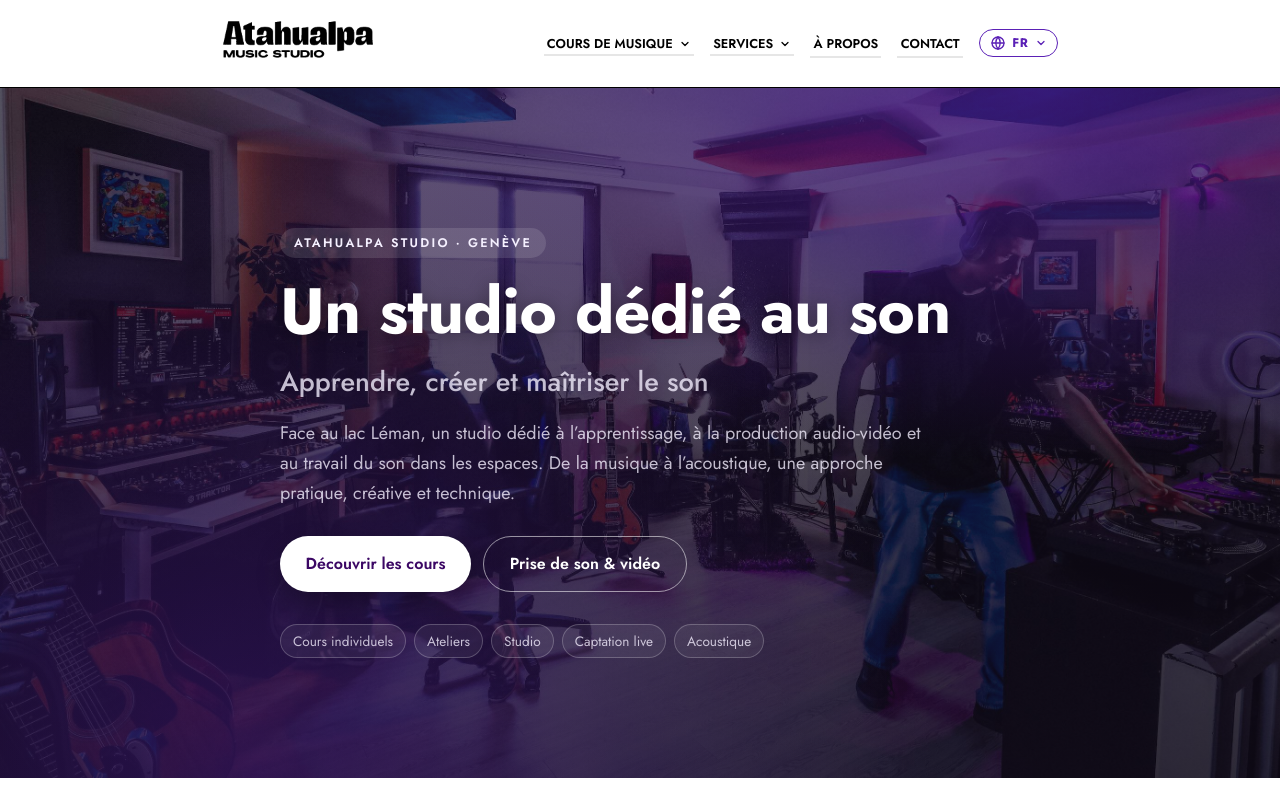
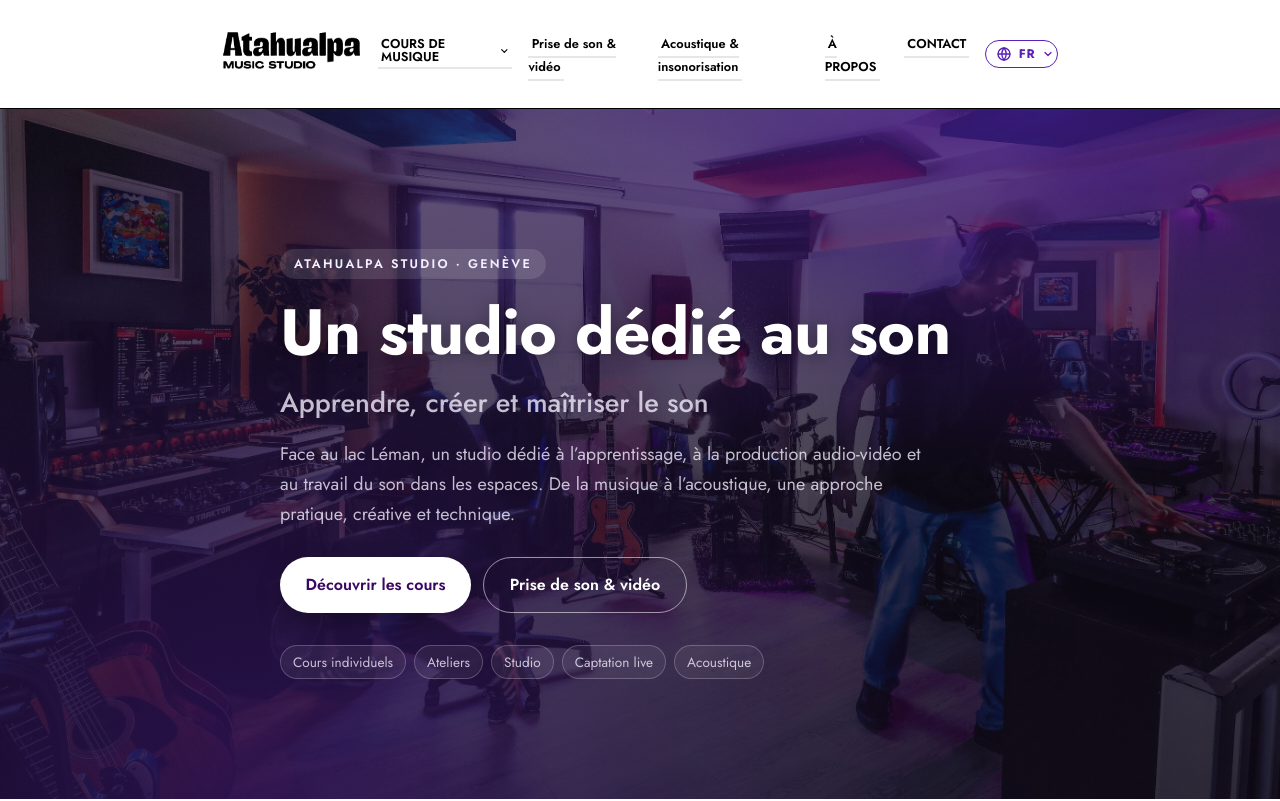
Before and after one commit to twinparadoxmusica/atahualpa-studio, a Next.js app: page / in a window 1280 px wide. Shown: the top 801 px of the page. Built offline with nearby package versions, Linux system fonts and the light colour scheme.

Commit message:
Show audio-video and acoustics as direct nav links

```diff
--- a/components/NavBar/index.js
+++ b/components/NavBar/index.js
@@ -62,7 +62,6 @@ const NavBar = () => {
   const [servicesOpen, setServicesOpen] = useState(false);
   const langWrapperRef = useRef(null);
   const leconsWrapperRef = useRef(null);
-  const servicesWrapperRef = useRef(null);
   const { locale, setLocale, t } = useLanguage();
 
   const leconsItems = [
@@ -84,21 +83,6 @@ const NavBar = () => {
       title: t('nav.lecons.regler.title'),
       desc: t('nav.lecons.regler.desc'),
       highlight: true,
-    },
-  ];
-
-  const serviceItems = [
-    {
-      key: 'prise',
-      href: '/prise-son-video',
-      title: t('nav.services.prise.title'),
-      desc: t('nav.services.prise.desc'),
-    },
-    {
-      key: 'acoustique',
-      href: '/acoustique-insonorisation',
-      title: t('nav.services.acoustique.title'),
-      desc: t('nav.services.acoustique.desc'),
     },
   ];
 
@@ -159,32 +143,6 @@ const NavBar = () => {
     };
   }, [leconsOpen]);
 
-  // Close the services dropdown on outside click / Escape.
-  useEffect(() => {
-    if (!servicesOpen) return undefined;
-
-    const handlePointer = (event) => {
-      if (
-        servicesWrapperRef.current &&
-        !servicesWrapperRef.current.contains(event.target)
-      ) {
-        setServicesOpen(false);
-      }
-    };
-    const handleKey = (event) => {
-      if (event.key === 'Escape') setServicesOpen(false);
-    };
-
-    document.addEventListener('mousedown', handlePointer);
-    document.addEventListener('touchstart', handlePointer);
-    document.addEventListener('keydown', handleKey);
-    return () => {
-      document.removeEventListener('mousedown', handlePointer);
-      document.removeEventListener('touchstart', handlePointer);
-      document.removeEventListener('keydown', handleKey);
-    };
-  }, [servicesOpen]);
-
   const handleLocaleSelect = (next) => {
     setLocale(next);
     setLangOpen(false);
@@ -193,14 +151,9 @@ const NavBar = () => {
   const closeAllMenus = () => {
     setMenuOpen(false);
     setLeconsOpen(false);
-    setServicesOpen(false);
   };
 
   const isLeconsActive = pathname === '/lecons-musique';
-  const isServicesActive =
-    pathname === '/prise-son-video' ||
-    pathname === '/acoustique-insonorisation';
-
   return (
     <nav className="navbar">
       <div className="navbar-content">
@@ -346,56 +299,24 @@ const NavBar = () => {
             )}
           </li>
 
-          {/* Services dropdown */}
-          <li
-            className={`nav-lecons ${servicesOpen ? 'is-open' : ''}`}
-            ref={servicesWrapperRef}
-            onMouseEnter={() => setServicesOpen(true)}
-            onMouseLeave={() => setServicesOpen(false)}
-          >
-            <div
-              className={`nav-lecons__trigger ${
-                isServicesActive ? 'active' : ''
-              }`}
+          <li>
+            <Link
+              href="/prise-son-video"
+              className={`nav-link ${pathname === '/prise-son-video' ? 'active' : ''}`}
+              onClick={() => setMenuOpen(false)}
             >
-              <button
-                type="button"
-                className="nav-services__button"
-                onClick={() => {
-                  setServicesOpen((prev) => !prev);
-                  setLeconsOpen(false);
-                }}
-                aria-haspopup="menu"
-                aria-expanded={servicesOpen}
-                aria-label={t('nav.openServices')}
-              >
-                <span>{t('nav.services.label')}</span>
-                <ChevronIcon
-                  className={`nav-lecons__chevron ${
-                    servicesOpen ? 'is-open' : ''
-                  }`}
-                />
-              </button>
-            </div>
-            {servicesOpen && (
-              <ul className="nav-lecons__menu" role="menu">
-                {serviceItems.map((item) => (
-                  <li key={item.key} role="none">
-                    <Link
-                      href={item.href}
-                      role="menuitem"
-                      className="nav-lecons__item"
-                      onClick={closeAllMenus}
-                    >
-                      <span className="nav-lecons__item-title">
-                        {item.title}
-                      </span>
-                      <span className="nav-lecons__item-desc">{item.desc}</span>
-                    </Link>
-                  </li>
-                ))}
-              </ul>
-            )}
+              {t('nav.services.prise.title')}
+            </Link>
+          </li>
+
+          <li>
+            <Link
+              href="/acoustique-insonorisation"
+              className={`nav-link ${pathname === '/acoustique-insonorisation' ? 'active' : ''}`}
+              onClick={() => setMenuOpen(false)}
+            >
+              {t('nav.services.acoustique.title')}
+            </Link>
           </li>
 
           {trailingLinks.map(({ path, key }) => {
```
